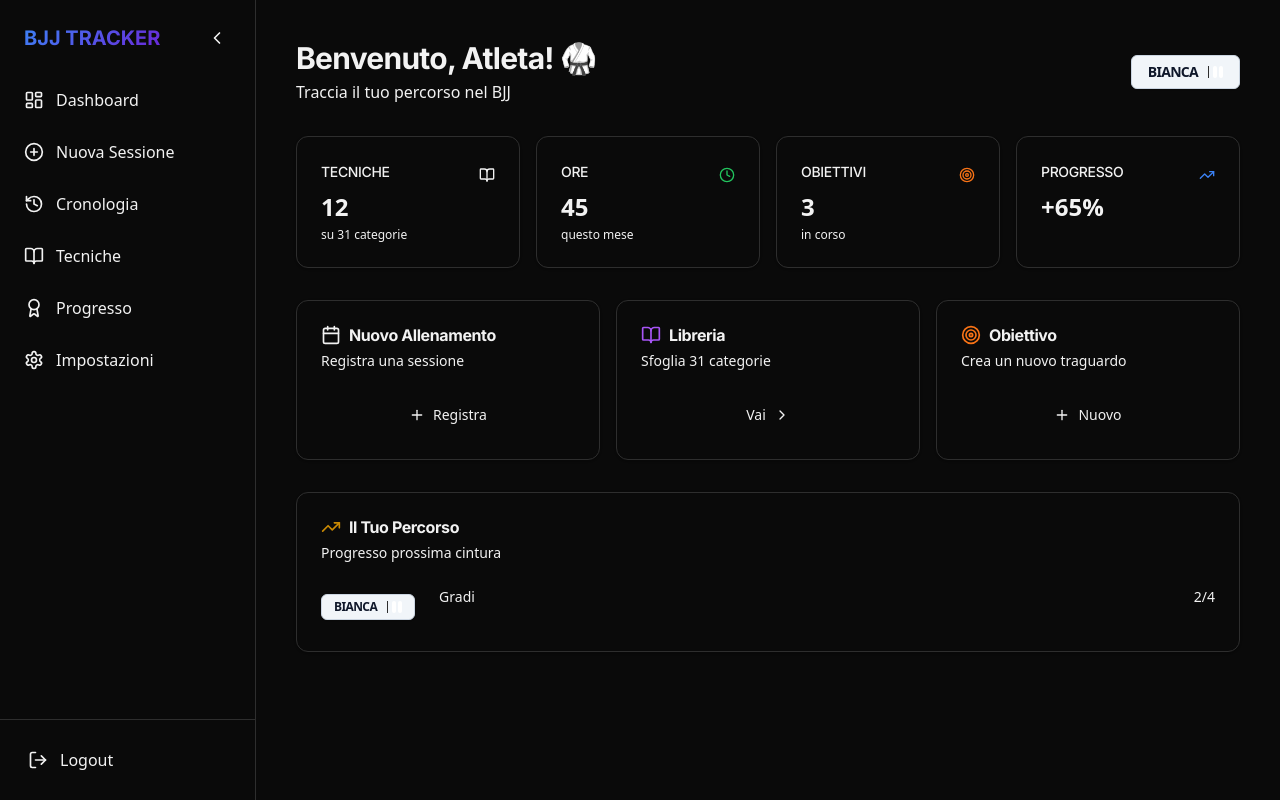
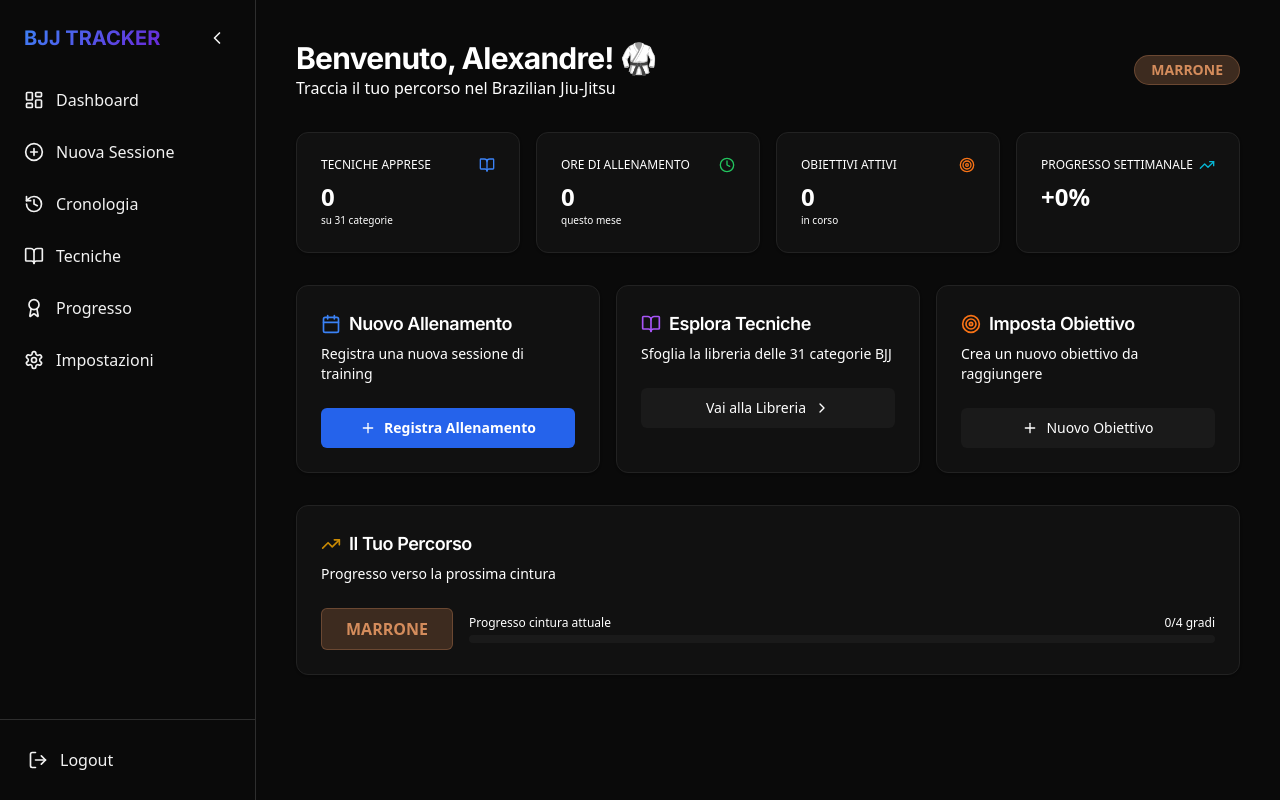
Before and after one commit to iamalexandredds/bjj-tracker, a React (Vite) app: page / in a window 1280 px wide. Built offline with nearby package versions, Linux system fonts and the light colour scheme.

Commit message:
Update Dashboard.tsx

```diff
--- a/src/pages/Dashboard.tsx
+++ b/src/pages/Dashboard.tsx
@@ -14,138 +14,111 @@ import {
 import { Link } from 'react-router-dom';
 
 export default function Dashboard() {
-  // DATI TEMPORANEI (Bypass database per evitare crash)
-  const profile = { full_name: "Atleta BJJ", belt: "brown", stripes: 2 };
-  const stats = {
-    techniquesLearned: 12,
-    trainingHours: 45,
-    activeGoals: 3,
-    weeklyProgress: 65,
-  };
+  const profile = { full_name: "Alexandre Dias", belt: "marrone", stripes: 0 };
+
+  const stats = [
+    { label: "Tecniche Apprese", value: "0", sub: "su 31 categorie", icon: BookOpen, color: "text-blue-500" },
+    { label: "Ore di Allenamento", value: "0", sub: "questo mese", icon: Clock, color: "text-green-500" },
+    { label: "Obiettivi Attivi", value: "0", sub: "in corso", icon: Target, color: "text-orange-500" },
+    { label: "Progresso Settimanale", value: "+0%", sub: "", icon: TrendingUp, color: "text-cyan-500" },
+  ];
 
   return (
-    <div className="space-y-8 animate-fade-in p-6 lg:p-10">
+    <div className="space-y-8 p-6 lg:p-10 bg-[#0a0a0a] min-h-screen text-white">
       {/* Header */}
-      <div className="flex flex-col sm:flex-row sm:items-center sm:justify-between gap-4">
+      <div className="flex justify-between items-center">
         <div>
-          <h1 className="text-3xl font-display font-bold text-foreground">
-            Benvenuto, {profile.full_name.split(' ')[0]}! 🥋
-          </h1>
-          <p className="text-muted-foreground mt-1">Traccia il tuo percorso nel BJJ</p>
+          <h1 className="text-3xl font-bold">Benvenuto, {profile.full_name.split(' ')[0]}! 🥋</h1>
+          <p className="text-muted-foreground">Traccia il tuo percorso nel Brazilian Jiu-Jitsu</p>
         </div>
-        <BeltBadge belt={profile.belt} stripes={profile.stripes} size="lg" />
+        <div className="bg-[#3d2b1f] text-[#d48c5c] px-4 py-1 rounded-full font-bold text-sm border border-[#d48c5c]/30">
+          MARRONE
+        </div>
       </div>
 
       {/* Stats Grid */}
-      <div className="grid gap-4 md:grid-cols-2 lg:grid-cols-4">
-        <Card className="bg-card border-border hover:border-primary/50 transition-colors">
-          <CardHeader className="flex flex-row items-center justify-between pb-2">
-            <CardTitle className="text-sm font-medium text-muted-foreground uppercase">Tecniche</CardTitle>
-            <BookOpen className="h-4 w-4 text-primary" />
-          </CardHeader>
-          <CardContent>
-            <div className="text-2xl font-bold">{stats.techniquesLearned}</div>
-            <p className="text-xs text-muted-foreground mt-1">su 31 categorie</p>
-          </CardContent>
-        </Card>
-
-        <Card className="bg-card border-border hover:border-primary/50 transition-colors">
-          <CardHeader className="flex flex-row items-center justify-between pb-2">
-            <CardTitle className="text-sm font-medium text-muted-foreground uppercase">Ore</CardTitle>
-            <Clock className="h-4 w-4 text-green-500" />
-          </CardHeader>
-          <CardContent>
-            <div className="text-2xl font-bold">{stats.trainingHours}</div>
-            <p className="text-xs text-muted-foreground mt-1">questo mese</p>
-          </CardContent>
-        </Card>
-
-        <Card className="bg-card border-border hover:border-primary/50 transition-colors">
-          <CardHeader className="flex flex-row items-center justify-between pb-2">
-            <CardTitle className="text-sm font-medium text-muted-foreground uppercase">Obiettivi</CardTitle>
-            <Target className="h-4 w-4 text-orange-500" />
-          </CardHeader>
-          <CardContent>
-            <div className="text-2xl font-bold">{stats.activeGoals}</div>
-            <p className="text-xs text-muted-foreground mt-1">in corso</p>
-          </CardContent>
-        </Card>
-
-        <Card className="bg-card border-border hover:border-primary/50 transition-colors">
-          <CardHeader className="flex flex-row items-center justify-between pb-2">
-            <CardTitle className="text-sm font-medium text-muted-foreground uppercase">Progresso</CardTitle>
-            <TrendingUp className="h-4 w-4 text-blue-500" />
-          </CardHeader>
-          <CardContent>
-            <div className="text-2xl font-bold">+{stats.weeklyProgress}%</div>
-            <div className="mt-2"><MasteryIndicator level={stats.weeklyProgress} size="sm" /></div>
-          </CardContent>
-        </Card>
+      <div className="grid gap-4 md:grid-cols-4">
+        {stats.map((stat, i) => (
+          <Card key={i} className="bg-[#111] border-[#222] hover:border-white/10 transition-all">
+            <CardHeader className="flex flex-row items-center justify-between pb-2 space-y-0">
+              <span className="text-xs font-medium text-muted-foreground uppercase">{stat.label}</span>
+              <stat.icon className={`h-4 w-4 ${stat.color}`} />
+            </CardHeader>
+            <CardContent>
+              <div className="text-2xl font-bold">{stat.value}</div>
+              <p className="text-[10px] text-muted-foreground">{stat.sub}</p>
+            </CardContent>
+          </Card>
+        ))}
       </div>
 
       {/* Quick Actions */}
-      <div className="grid gap-4 md:grid-cols-2 lg:grid-cols-3">
-        <Card className="bg-card border-border">
+      <div className="grid gap-4 md:grid-cols-3">
+        <Card className="bg-[#111] border-[#222]">
           <CardHeader>
-            <CardTitle className="flex items-center gap-2 font-bold">
-              <Calendar className="h-5 w-5 text-primary" /> Nuovo Allenamento
+            <CardTitle className="flex items-center gap-2 text-lg">
+              <Calendar className="h-5 w-5 text-blue-500" /> Nuovo Allenamento
             </CardTitle>
-            <p className="text-sm text-muted-foreground font-medium">Registra una sessione</p>
+            <p className="text-sm text-muted-foreground">Registra una nuova sessione di training</p>
           </CardHeader>
           <CardContent>
-            <Button asChild className="w-full">
-              <Link to="/training/new"><Plus className="mr-2 h-4 w-4" /> Registra</Link>
+            <Button asChild className="w-full bg-blue-600 hover:bg-blue-700 text-white font-bold">
+              <Link to="/training/new"><Plus className="mr-2 h-4 w-4" /> Registra Allenamento</Link>
             </Button>
           </CardContent>
         </Card>
 
-        <Card className="bg-card border-border">
+        <Card className="bg-[#111] border-[#222]">
           <CardHeader>
-            <CardTitle className="flex items-center gap-2 font-bold">
-              <BookOpen className="h-5 w-5 text-purple-500" /> Libreria
+            <CardTitle className="flex items-center gap-2 text-lg">
+              <BookOpen className="h-5 w-5 text-purple-500" /> Esplora Tecniche
             </CardTitle>
-            <p className="text-sm text-muted-foreground font-medium">Sfoglia 31 categorie</p>
+            <p className="text-sm text-muted-foreground">Sfoglia la libreria delle 31 categorie BJJ</p>
           </CardHeader>
           <CardContent>
-            <Button variant="secondary" asChild className="w-full">
-              <Link to="/techniques">Vai <ChevronRight className="ml-2 h-4 w-4" /></Link>
+            <Button variant="secondary" asChild className="w-full bg-[#1a1a1a] hover:bg-[#252525] border-none">
+              <Link to="/techniques" className="flex items-center justify-center">
+                Vai alla Libreria <ChevronRight className="ml-2 h-4 w-4" />
+              </Link>
             </Button>
           </CardContent>
         </Card>
 
-        <Card className="bg-card border-border">
+        <Card className="bg-[#111] border-[#222]">
           <CardHeader>
-            <CardTitle className="flex items-center gap-2 font-bold">
-              <Target className="h-5 w-5 text-orange-500" /> Obiettivo
+            <CardTitle className="flex items-center gap-2 text-lg">
+              <Target className="h-5 w-5 text-orange-500" /> Imposta Obiettivo
             </CardTitle>
-            <p className="text-sm text-muted-foreground font-medium">Crea un nuovo traguardo</p>
+            <p className="text-sm text-muted-foreground">Crea un nuovo obiettivo da raggiungere</p>
           </CardHeader>
           <CardContent>
-            <Button variant="secondary" asChild className="w-full">
-              <Link to="/goals/new"><Plus className="mr-2 h-4 w-4" /> Nuovo</Link>
+            <Button variant="secondary" asChild className="w-full bg-[#1a1a1a] hover:bg-[#252525] border-none">
+              <Link to="/goals/new"><Plus className="mr-2 h-4 w-4" /> Nuovo Obiettivo</Link>
             </Button>
           </CardContent>
         </Card>
       </div>
 
-      {/* Belt Progress */}
-      <Card className="bg-card border-border">
+      {/* Percorso Cintura */}
+      <Card className="bg-[#111] border-[#222]">
         <CardHeader>
-          <CardTitle className="flex items-center gap-2 font-bold">
+          <CardTitle className="flex items-center gap-2 text-lg">
             <TrendingUp className="h-5 w-5 text-yellow-600" /> Il Tuo Percorso
           </CardTitle>
-          <p className="text-sm text-muted-foreground">Progresso prossima cintura</p>
+          <p className="text-sm text-muted-foreground">Progresso verso la prossima cintura</p>
         </CardHeader>
-        <CardContent>
-          <div className="flex items-center gap-6">
-            <BeltBadge belt={profile.belt} stripes={profile.stripes} />
+        <CardContent className="space-y-4">
+          <div className="flex items-center gap-4">
+            <div className="bg-[#3d2b1f] text-[#d48c5c] px-6 py-2 rounded-md font-bold border border-[#d48c5c]/30">
+              MARRONE
+            </div>
             <div className="flex-1">
-              <div className="flex justify-between text-sm mb-2 font-medium">
-                <span>Gradi</span>
-                <span>{profile.stripes}/4</span>
+              <div className="flex justify-between text-xs mb-1">
+                <span className="text-muted-foreground">Progresso cintura attuale</span>
+                <span className="text-white">0/4 gradi</span>
               </div>
-              <div className="h-3 rounded-full bg-muted overflow-hidden">
-                <div className="h-full bg-primary transition-all" style={{ width: `${(profile.stripes / 4) * 100}%` }} />
+              <div className="h-2 bg-[#1a1a1a] rounded-full overflow-hidden">
+                <div className="h-full bg-[#333] w-0" />
               </div>
             </div>
           </div>
```
